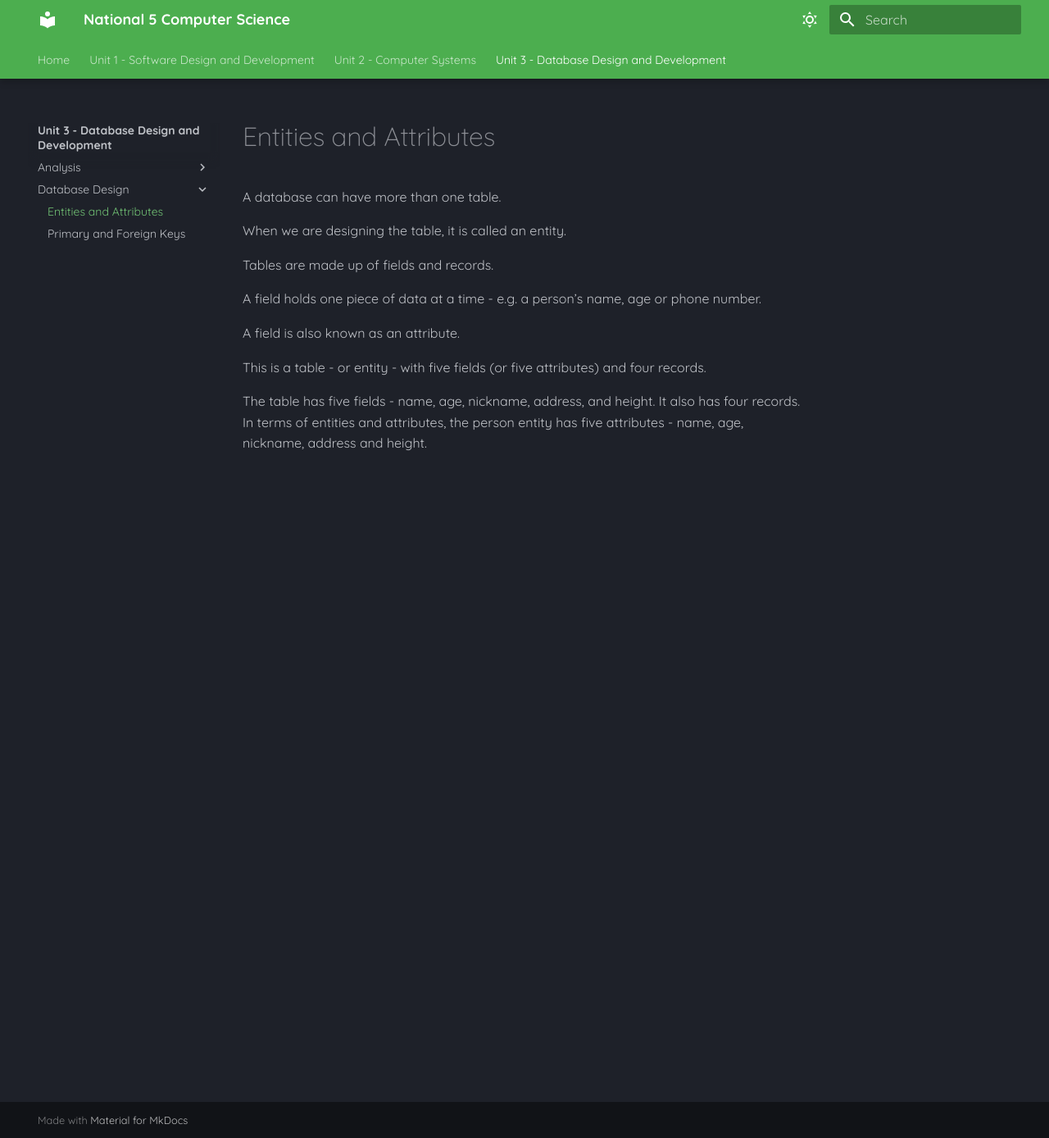
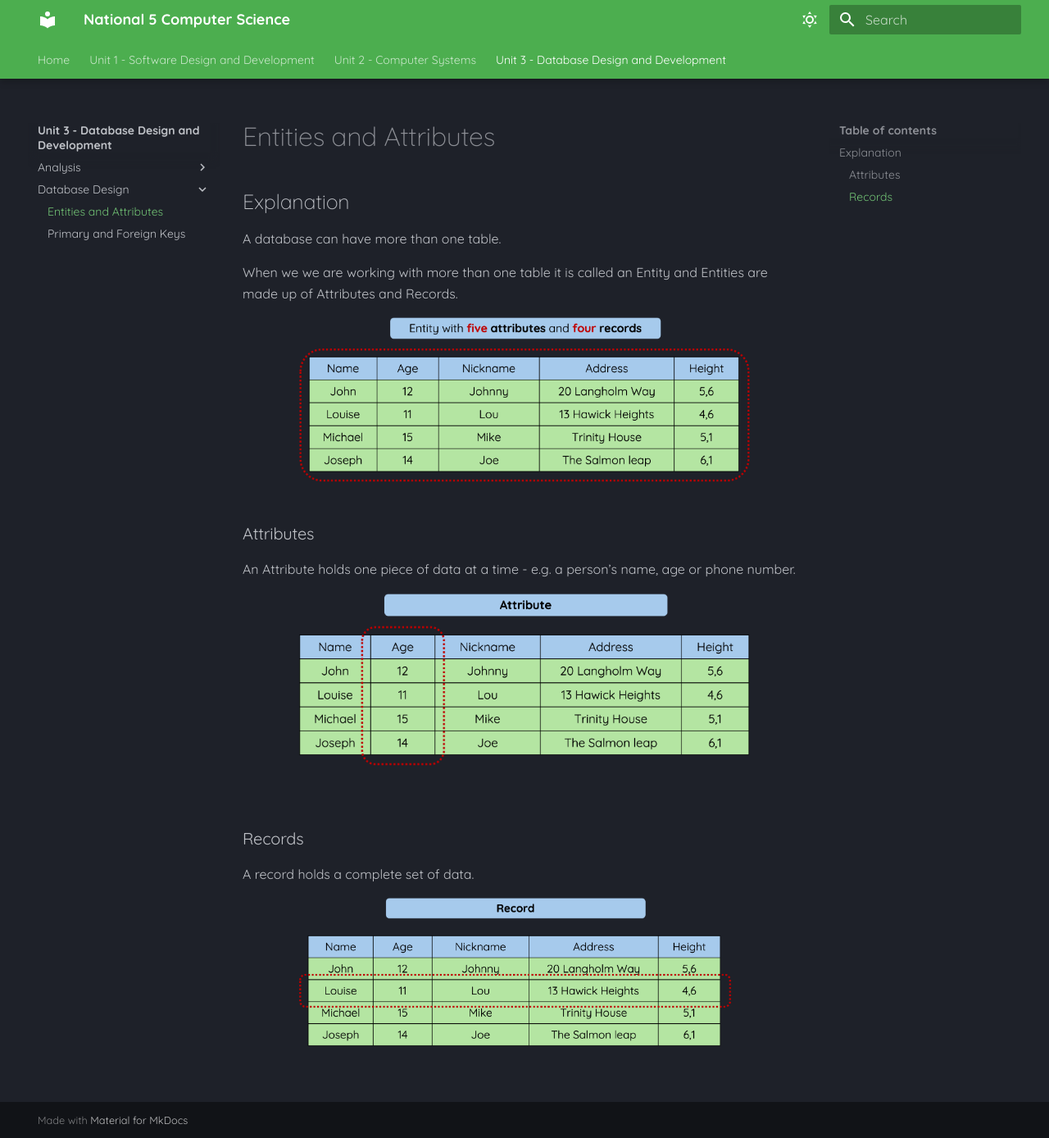
Before and after one commit to Mr-Wood-CS/National-5-CS, an MkDocs documentation site: the page built from docs/DDD/2.1-Entities-and-Attributes.md, in a window 1280 px wide and 1388 px high. Shown: the whole window at 82% size. Built offline with MkDocs 1.6.1 and Material for MkDocs 9.7.7, drawn with Linux system fonts in a browser that asks for light colours.

Commit message:
Update Files

```diff
--- a/docs/DDD/2.1-Entities-and-Attributes.md
+++ b/docs/DDD/2.1-Entities-and-Attributes.md
@@ -1,15 +1,30 @@
 # Entities and Attributes
+
+## Explanation
 
 A database can have more than one table.
 
-When we are designing the table, it is called an entity.
+When we we are working with more than one table it is called an Entity and Entities are made up of Attributes and Records.
 
-Tables are made up of fields and records.
+<figure markdown="span">
+![Image title](../Images/DB-Entity.png){ width="550" }
+<figcaption></figcaption>
+</figure>
 
-A field holds one piece of data at a time - e.g. a person’s name, age or phone number.
+### Attributes
 
-A field is also known as an attribute.
+An Attribute holds one piece of data at a time - e.g. a person’s name, age or phone number.
 
-This is a table - or entity - with five fields (or five attributes)  and four records.
+<figure markdown="span">
+  ![Image title](../Images/DB-Attribute.png){ width="550" }
+  <figcaption></figcaption>
+</figure>
 
-The table has five fields - name, age, nickname, address, and height. It also has four records. In terms of entities and attributes, the person entity has five attributes - name, age, nickname, address and height.
+### Records
+
+A record holds a complete set of data.
+
+<figure markdown="span">
+  ![Image title](../Images/DB-Record.png){ width="550" }
+  <figcaption></figcaption>
+</figure>
```
Also changed, not shown: docs/DDD/1.2-Functional-Requirements.md (+10 -5 lines).
